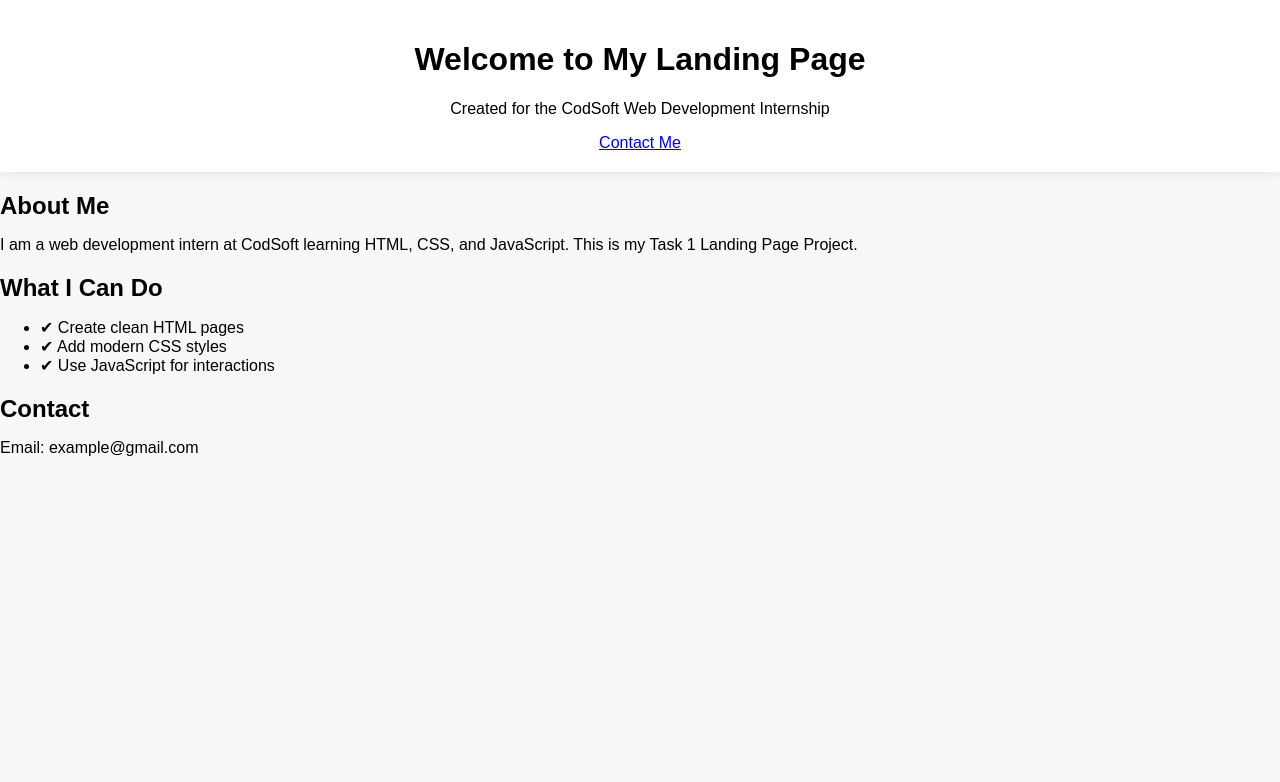
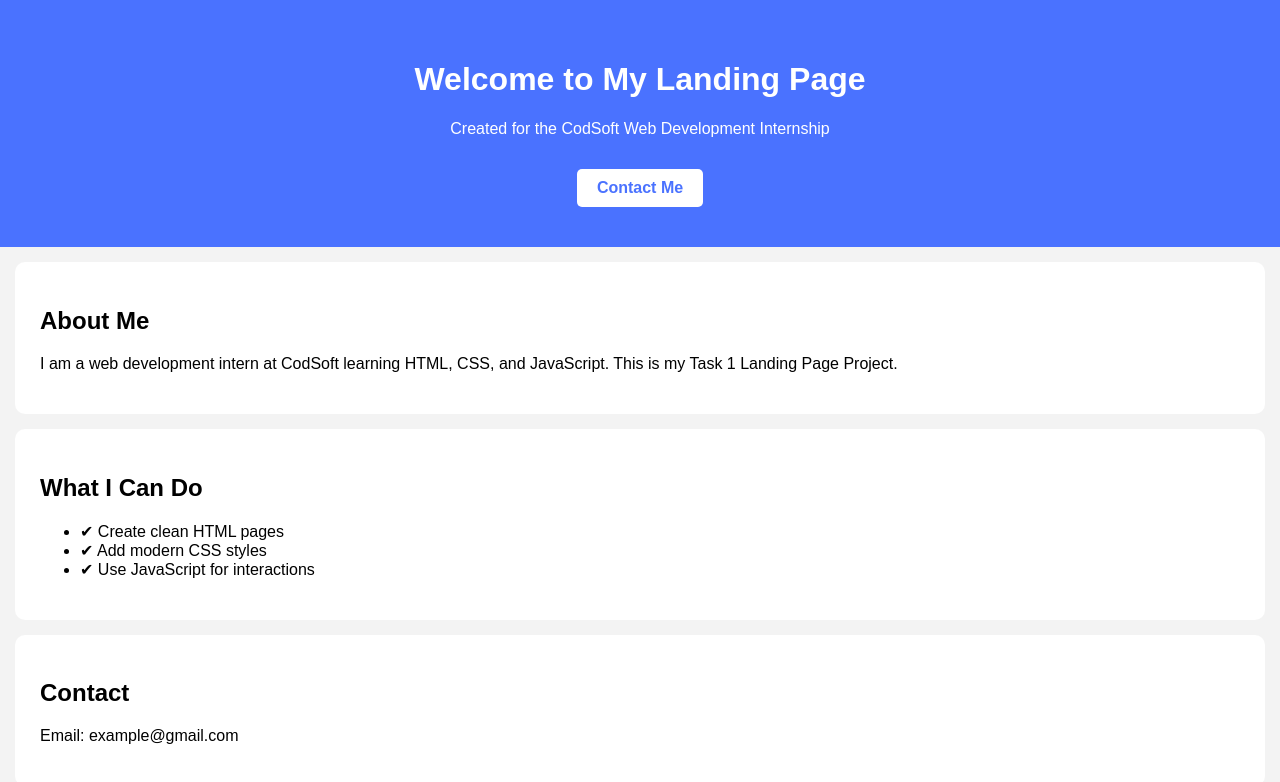
Before and after one commit to Manoramashaktawat-7/codsoft-internship, a plain HTML site: page index.html in a window 1280 px wide. Drawn offline with Linux system fonts and the light colour scheme.

Commit message:
Update Styles.css

```diff
--- a/Styles.css
+++ b/Styles.css
@@ -1,33 +1,31 @@
 body {
+  font-family: Arial, sans-serif;
   margin: 0;
   padding: 0;
-  font-family: Arial, sans-serif;
-  background: #f7f7f7;
+  background: #f3f3f3;
 }
 
 header {
   text-align: center;
-  background: white;
-  padding: 20px;
-  box-shadow: 0 0 10px rgba(0,0,0,0.1);
+  padding: 40px;
+  background: #4a72ff;
+  color: white;
 }
 
-.container {
-  max-width: 800px;
-  margin: 20px auto;
-  padding: 20px;
+.btn {
+  display: inline-block;
+  margin-top: 15px;
+  padding: 10px 20px;
+  background: white;
+  color: #4a72ff;
+  text-decoration: none;
+  border-radius: 5px;
+  font-weight: bold;
+}
+
+section {
+  padding: 25px;
+  margin: 15px;
   background: white;
   border-radius: 10px;
-  box-shadow: 0 0 10px rgba(0,0,0,0.05);
 }
-
-h2 {
-  margin-bottom: 10px;
-}
-
-.card {
-  background: #eef3ff;
-  padding: 15px;
-  border-radius: 8px;
-  margin-top: 10px;
-}
```
